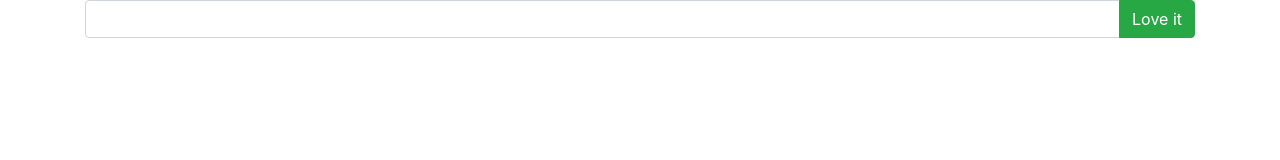
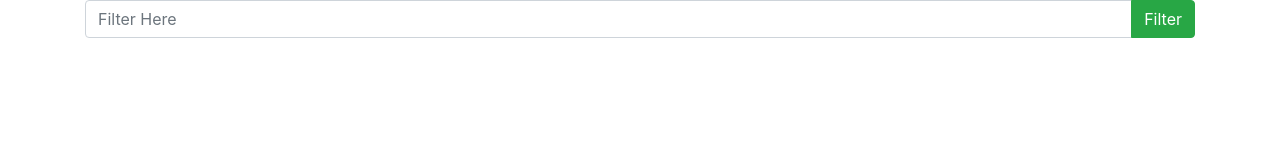
Before and after one commit to ikemous/employee-directory, a React (Create React App) app in the folder employee-directory/: page / in a window 1280 px wide. Shown: the top 160 px of the page. Built offline with nearby package versions, Linux system fonts and the light colour scheme.

Commit message:
altered form to be able to handle input and deal with links

```diff
--- a/employee-directory/src/components/Form.js
+++ b/employee-directory/src/components/Form.js
@@ -5,9 +5,18 @@ function Form(props)
 {
     return (
         <div className="input-group">
-            <input type="text" className="form-control" placeholder="" aria-label="" aria-describedby="basic-addon1" />
+            <input
+                type="text"
+                value={props.filter}
+                onChange={props.handleChangeInput}
+                name="filter"
+                className="form-control"
+                placeholder="Filter Here"
+                aria-label=""
+                aria-describedby="basic-addon1"
+            />
             <div className="input-group-append">
-                <Link className="btn btn-success" type="button" to={"/filter/" + props.filter}>Love it</Link>
+                <Link className="btn btn-success" type="button" to={"/filter/" + props.filter}>Filter</Link>
             </div>
         </div>
     );
--- a/employee-directory/src/components/WrapperElement.js
+++ b/employee-directory/src/components/WrapperElement.js
@@ -9,12 +9,20 @@ class WrapperElement extends Component
         filter: ""
     };
 
-    handleClick = event => {
-        const value = event.target.value();
+    handleSearch = event => {
+
+    };
+
+    handleChangeInput = event => {
+        const name = event.target.name;
+        const value = event.target.value;
+
         this.setState({
-            filter: value
+            [name]: value
         });
     };
+
+    handleChange
 
     render()
     {
@@ -22,7 +30,7 @@ class WrapperElement extends Component
             <Router>
                 <div className="container">
                     <Route path="/">
-                        <Form />
+                        <Form handleSearch={this.handleSearch} handleChangeInput={this.handleChangeInput} filter={this.state.filter} />
                         <Table />
                     </Route>
                 </div>
```
